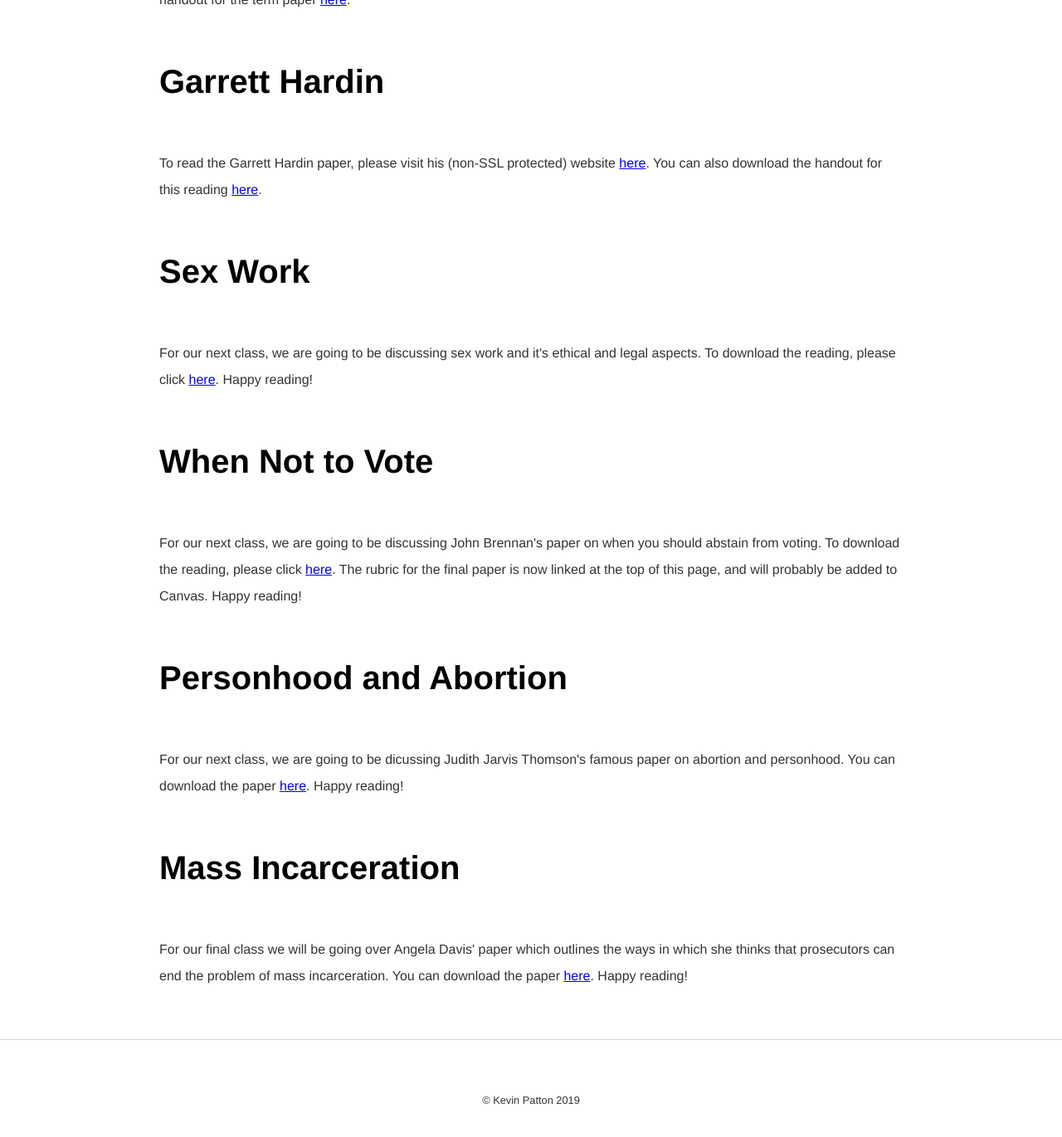
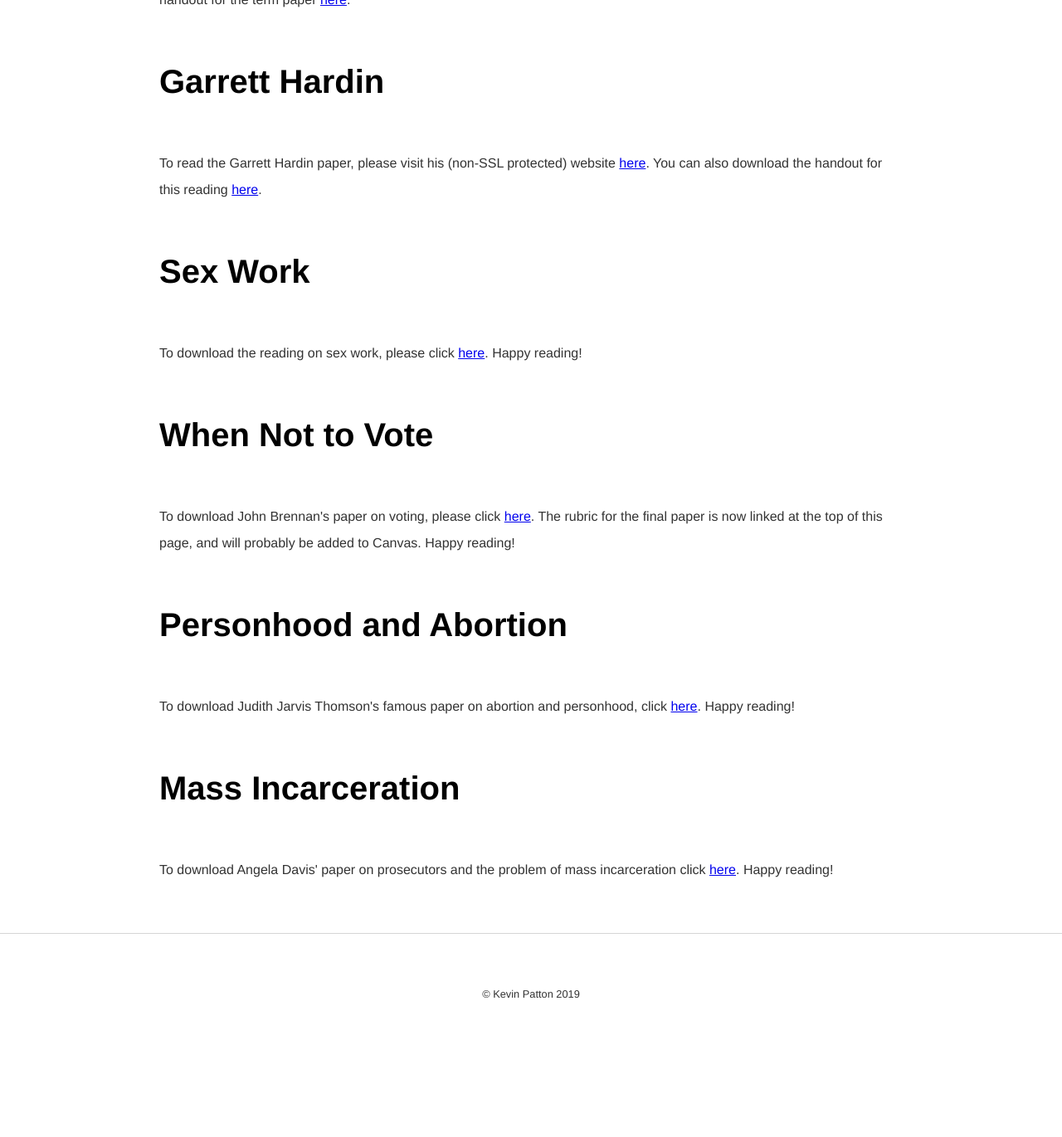
Before and after one commit to kevinjpatton/kevinjpatton.github.io, a Jekyll site: the page built from teaching/phil_2030/index.html, in a window 1280 px wide and 1400 px high, scrolled down 2261 px. Shown: the top 1371 px of the window at 83% size. Built offline with Jekyll 4.4.1, drawn with Linux system fonts in a browser that asks for light colours; Markdown is read by kramdown in place of the engine named in the settings; after the commit the page ends 3533 px from its top, so only the background shows below that.

Commit message:
Update index.html

```diff
--- a/teaching/phil_2030/index.html
+++ b/teaching/phil_2030/index.html
@@ -28,10 +28,10 @@ title: Teaching - 2030
 <h1>Garrett Hardin</h1>
 <p>To read the Garrett Hardin paper, please visit his (non-SSL protected) website <a href="http://www.garretthardinsociety.org/articles/art_living_on_a_lifeboat.html" target="_blank">here</a>.  You can also download the handout for this reading <a href="/teaching/phil1020/Handout_GarrettHardin.pdf" target="_blank">here</a>.</p>
 <h1>Sex Work</h1>
-<p>For our next class, we are going to be discussing sex work and it's ethical and legal aspects.  To download the reading, please click <a href="/teaching/phil1020/ProstitutionFeministAnalysis.pdf" target="_blank">here</a>.  Happy reading!</p>
+<p>To download the reading on sex work, please click <a href="/teaching/phil1020/ProstitutionFeministAnalysis.pdf" target="_blank">here</a>.  Happy reading!</p>
 <h1>When Not to Vote</h1>
-<p>For our next class, we are going to be discussing John Brennan's paper on when you should abstain from voting.  To download the reading, please click <a href="/teaching/phil1020/Brennan_WhenNotToVote.pdf" target="_blank">here</a>.  The rubric for the final paper is now linked at the top of this page, and will probably be added to Canvas.  Happy reading!</p>
+<p>To download John Brennan's paper on voting, please click <a href="/teaching/phil1020/Brennan_WhenNotToVote.pdf" target="_blank">here</a>.  The rubric for the final paper is now linked at the top of this page, and will probably be added to Canvas.  Happy reading!</p>
 <h1>Personhood and Abortion</h1>
-<p>For our next class, we are going to be dicussing Judith Jarvis Thomson's famous paper on abortion and personhood.  You can download the paper <a href="/teaching/phil1020/Thomson_abortion.pdf" target="_blank">here</a>.  Happy reading!</p>
+<p>To download Judith Jarvis Thomson's famous paper on abortion and personhood, click <a href="/teaching/phil1020/Thomson_abortion.pdf" target="_blank">here</a>.  Happy reading!</p>
 <h1>Mass Incarceration</h1>
-<p>For our final class we will be going over Angela Davis' paper which outlines the ways in which she thinks that prosecutors can end the problem of mass incarceration.  You can download the paper <a href="/teaching/phil1020/ProsecutorsDuty.pdf" target="_blank">here</a>.  Happy reading!</p>
+<p>To download Angela Davis' paper on prosecutors and the problem of mass incarceration click <a href="/teaching/phil1020/ProsecutorsDuty.pdf" target="_blank">here</a>.  Happy reading!</p>
```
